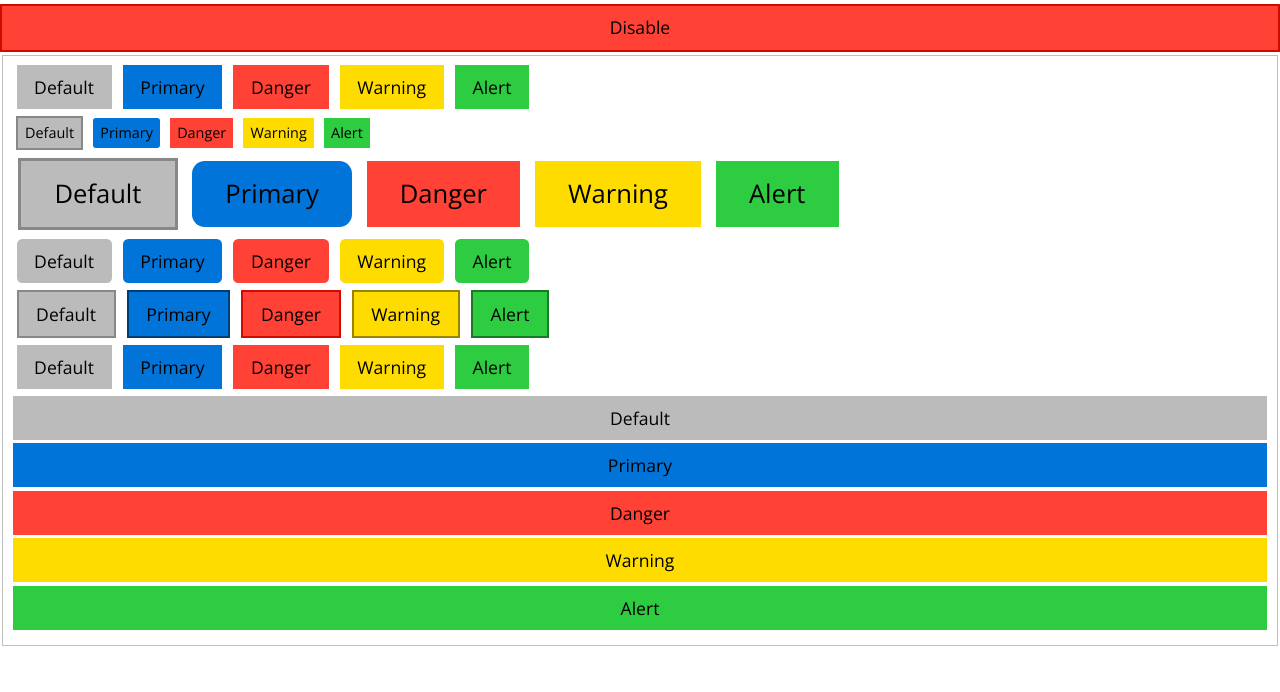
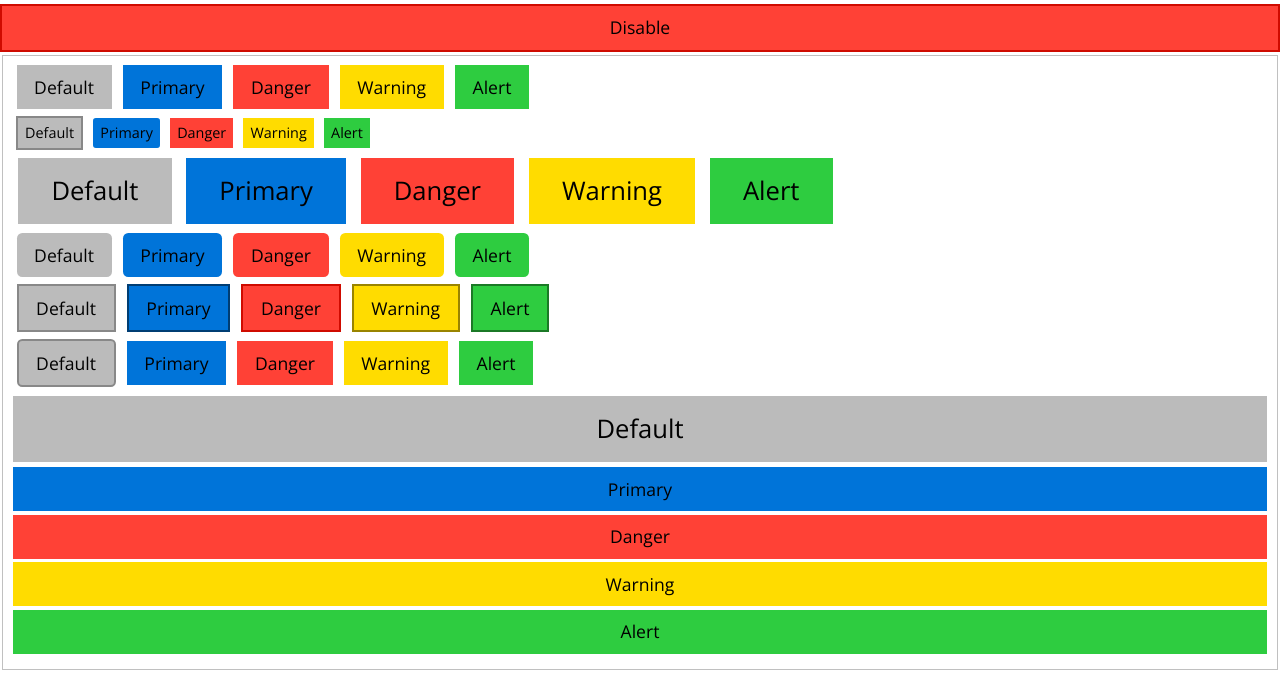
Before and after one commit to VladimirStrelok/buttons, a website: page demo.html in a window 1280 px wide. Drawn offline with nearby package versions, Linux system fonts and the light colour scheme.

Commit message:
Update demo.html

```diff
--- a/demo.html
+++ b/demo.html
@@ -29,8 +29,8 @@
     <button class='btn btn-alert btn-small'>Alert</button>
   </div>
    <div class='large'>
-    <button class='btn btn-default btn-large btn-bordered'>Default</button>
-    <button class='btn btn-primary btn-large btn-rounded'>Primary</button>
+    <button class='btn btn-default btn-large'>Default</button>
+    <button class='btn btn-primary btn-large'>Primary</button>
     <button class='btn btn-danger btn-large'>Danger</button>
     <button class='btn btn-warning btn-large'>Warning</button>
     <button class='btn btn-alert btn-large'>Alert</button>
@@ -49,15 +49,15 @@
     <button class='btn btn-warning btn-bordered'>Warning</button>
     <button class='btn btn-alert btn-bordered'>Alert</button>
   </div>
-  <div class='block'>
-    <button class='btn btn-default btn-outline'>Default</button>
-    <button class='btn btn-primary btn-outline'>Primary</button>
-    <button class='btn btn-danger btn-outline'>Danger</button>
-    <button class='btn btn-warning btn-outline'>Warning</button>
-    <button class='btn btn-alert btn-outline'>Alert</button>
+  <div class='gradient'>
+    <button class='btn btn-default btn-gradient btn-rounded btn-bordered'>Default</button>
+    <button class='btn btn-primary btn-gradient'>Primary</button>
+    <button class='btn btn-danger btn-gradient'>Danger</button>
+    <button class='btn btn-warning btn-gradient'>Warning</button>
+    <button class='btn btn-alert btn-gradient'>Alert</button>
   </div>
   <div class='block'>
-    <button class='btn btn-default btn-block'>Default</button>
+    <button class='btn btn-default btn-block btn-large'>Default</button>
     <button class='btn btn-primary btn-block'>Primary</button>
     <button class='btn btn-danger btn-block'>Danger</button>
     <button class='btn btn-warning btn-block'>Warning</button>
```
